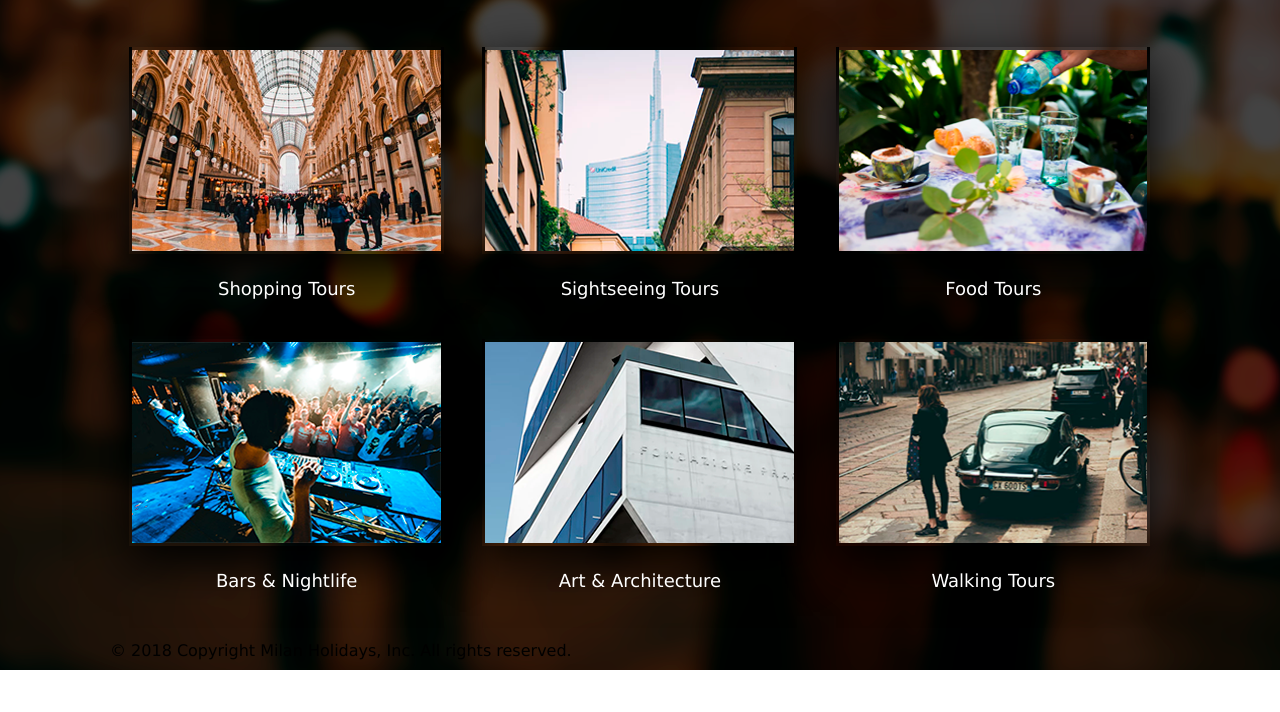
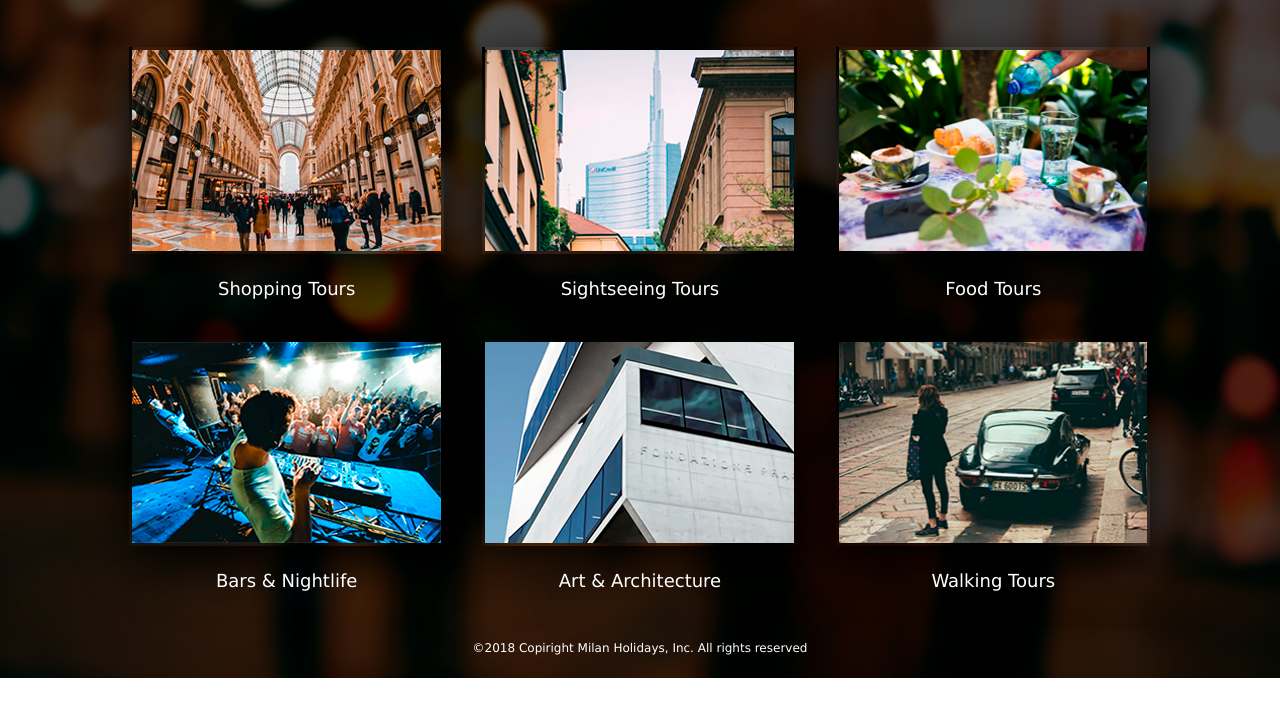
Before and after one commit to dpinchuk/dan.it_hw3, a plain HTML site: page index.html in a window 1280 px wide. Shown: the part 88-800 px from the top of the page. Drawn offline with Linux system fonts and the light colour scheme.

Commit message:
Update index.html

```diff
--- a/index.html
+++ b/index.html
@@ -105,10 +105,10 @@
     </div>
 </section>
 
-<footer class="footer-copyright">
-  <div class="container">
-    <p class="footer-copyright__text">&copy; 2018 Copyright Milan Holidays, Inc. All rights reserved.</p>
-  </div>
+<footer class="footer-page">
+    <div class="container">
+        <p class="footer-page__copyright">&copy;2018 Copiright Milan Holidays, Inc. All rights reserved</p>
+    </div>
 </footer>
 
 </body>
```
